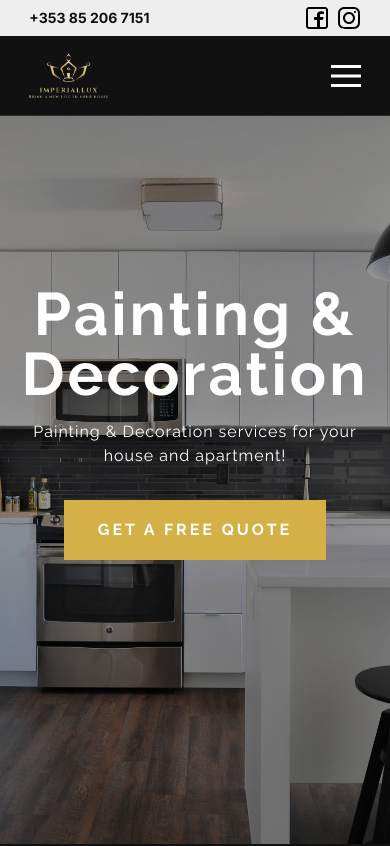
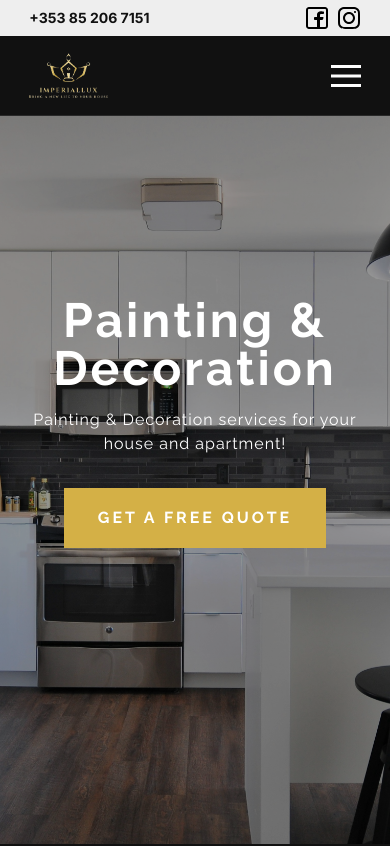
Before and after one commit to poofy25/imperial-lux, a Next.js app: page / in a window 390 px wide. Shown: the top 846 px of the page. Built offline with nearby package versions, Linux system fonts and the light colour scheme.

Commit message:
mobile responsive

```diff
--- a/src/app/globals.css
+++ b/src/app/globals.css
@@ -27,5 +27,5 @@ h2 {
   @apply !text-3xl md:!text-4xl
 }
 h1 {
-  @apply !text-6xl md:!text-7xl
+  @apply !text-5xl md:!text-7xl
 }
```
